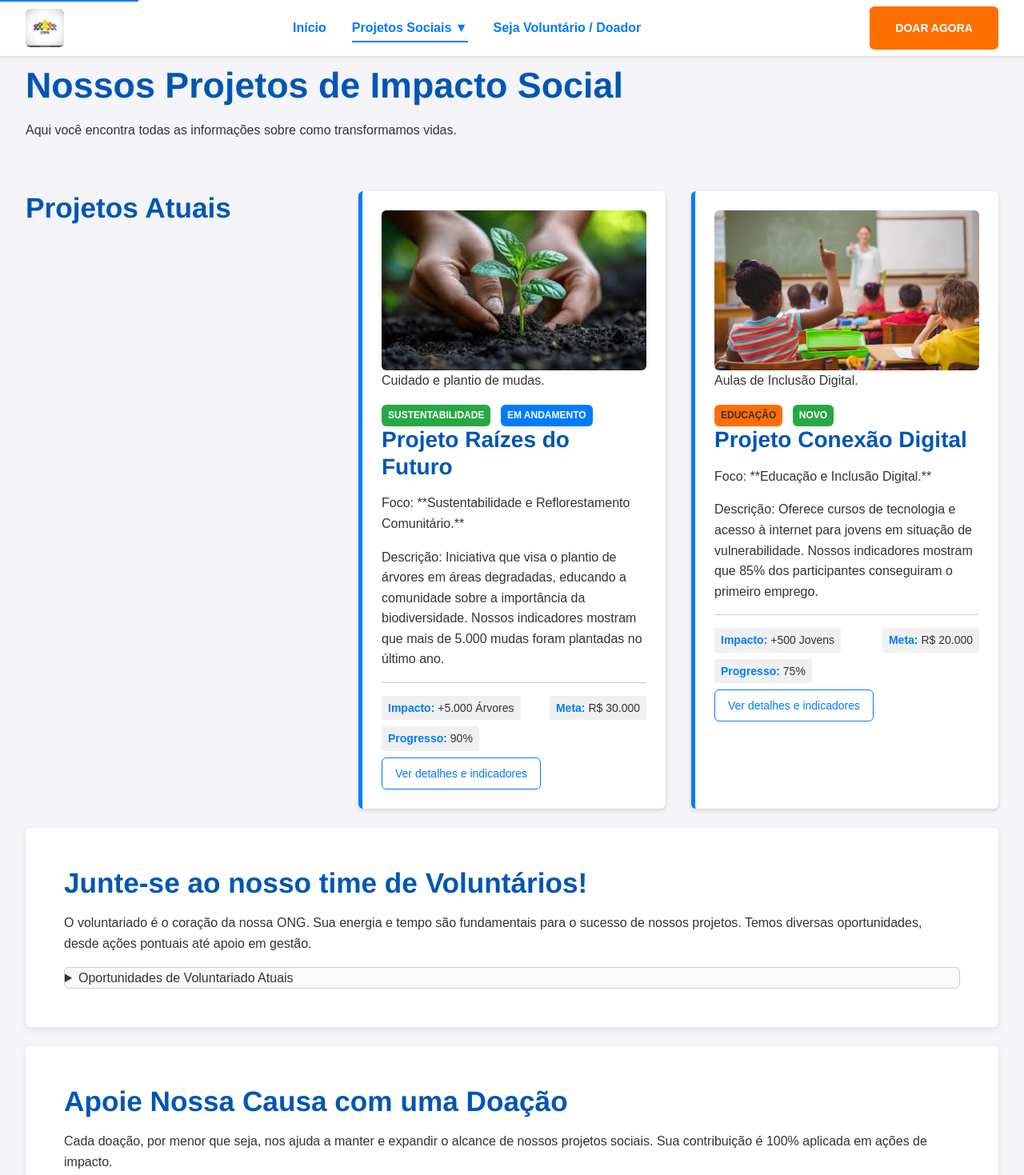
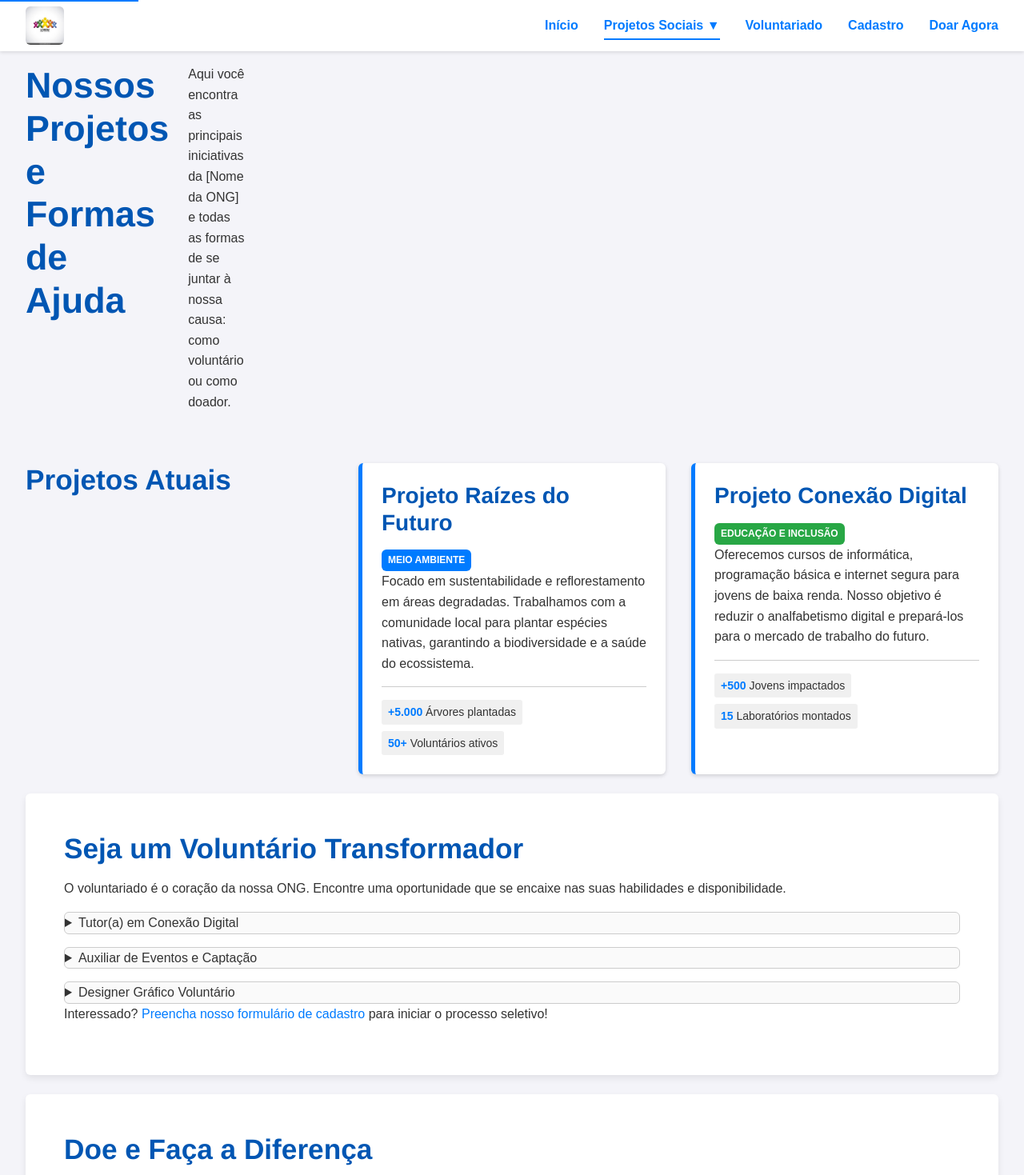
Before and after one commit to celsorrb/plataforma-ong-parte-2, a plain HTML site: page projetos.html in a window 1280 px wide. Shown: the top 1469 px of the page at 80% size. Drawn offline with Linux system fonts and the light colour scheme.

Commit message:
Update projetos.html

```diff
--- a/projetos.html
+++ b/projetos.html
@@ -27,74 +27,69 @@
                         <li><a href="projetos.html#conexao">Conexão Digital</a></li>
                     </ul>
                 </li>
-                <li><a href="cadastro.html">Seja Voluntário / Doador</a></li>
+                <li><a href="#voluntariado">Voluntariado</a></li>
+                <li><a href="cadastro.html">Cadastro</a></li>
+                <li><a href="#doacao" class="cta-header">Doar Agora</a></li>
             </ul>
         </nav>
-        <a href="cadastro.html" class="cta-button cta-header">Doar Agora</a>
     </header>
 
     <main id="conteudo-principal">
-        <hgroup style="grid-column: 1 / -1;">
-            <h1>Nossos Projetos de Impacto Social</h1>
-            <p>Aqui você encontra todas as informações sobre como transformamos vidas.</p>
-        </hgroup>
+        <h1>Nossos Projetos e Formas de Ajuda</h1>
+        <p class="large-text">Aqui você encontra as principais iniciativas da [Nome da ONG] e todas as formas de se juntar à nossa causa: como voluntário ou como doador.</p>
 
         <section id="projetos-em-destaque">
             <h2>Projetos Atuais</h2>
+
             <article class="projeto" id="raizes">
-                <figure>
-                    <img src="img/projeto1.jpg" alt="Mãos plantando uma muda verde no solo, simbolizando sustentabilidade.">
-                    <figcaption>Cuidado e plantio de mudas.</figcaption>
-                </figure>
-                <span class="badge badge-secundaria">Sustentabilidade</span>
-                <span class="badge badge-primaria">Em Andamento</span>
-                <h3>Projeto Raízes do Futuro</h3>
-                <p>Foco: **Sustentabilidade e Reflorestamento Comunitário.**</p>
-                <p>Descrição: Iniciativa que visa o plantio de árvores em áreas degradadas, educando a comunidade sobre a importância da biodiversidade. Nossos indicadores mostram que mais de 5.000 mudas foram plantadas no último ano.</p>
-                <div class="indicadores">
-                    <span><strong>Impacto:</strong> +5.000 Árvores</span>
-                    <span><strong>Meta:</strong> R$ 30.000</span>
-                    <span><strong>Progresso:</strong> 90%</span>
+                <div class="projeto-content">
+                    <h3>Projeto Raízes do Futuro</h3>
+                    <span class="badge badge-primaria">Meio Ambiente</span>
+                    <p>Focado em sustentabilidade e reflorestamento em áreas degradadas. Trabalhamos com a comunidade local para plantar espécies nativas, garantindo a biodiversidade e a saúde do ecossistema.</p>
+                    <div class="indicadores">
+                        <span><strong>+5.000</strong> Árvores plantadas</span>
+                        <span><strong>50+</strong> Voluntários ativos</span>
+                    </div>
                 </div>
-                <a href="#" class="details-link">Ver detalhes e indicadores</a>
             </article>
 
             <article class="projeto" id="conexao">
-                <figure>
-                    <img src="img/projeto-educacao.jpg" alt="Foto de crianças estudando em uma sala de aula.">
-                    <figcaption>Aulas de Inclusão Digital.</figcaption>
-                </figure>
-                <span class="badge badge-alerta">Educação</span>
-                <span class="badge badge-secundaria">Novo</span>
-                <h3>Projeto Conexão Digital</h3>
-                <p>Foco: **Educação e Inclusão Digital.**</p>
-                <p>Descrição: Oferece cursos de tecnologia e acesso à internet para jovens em situação de vulnerabilidade. Nossos indicadores mostram que 85% dos participantes conseguiram o primeiro emprego.</p>
-                <div class="indicadores">
-                    <span><strong>Impacto:</strong> +500 Jovens</span>
-                    <span><strong>Meta:</strong> R$ 20.000</span>
-                    <span><strong>Progresso:</strong> 75%</span>
+                <div class="projeto-content">
+                    <h3>Projeto Conexão Digital</h3>
+                    <span class="badge badge-secundaria">Educação e Inclusão</span>
+                    <p>Oferecemos cursos de informática, programação básica e internet segura para jovens de baixa renda. Nosso objetivo é reduzir o analfabetismo digital e prepará-los para o mercado de trabalho do futuro.</p>
+                    <div class="indicadores">
+                        <span><strong>+500</strong> Jovens impactados</span>
+                        <span><strong>15</strong> Laboratórios montados</span>
+                    </div>
                 </div>
-                <a href="#" class="details-link">Ver detalhes e indicadores</a>
             </article>
         </section>
 
         <section id="voluntariado">
-            <h2>Junte-se ao nosso time de Voluntários!</h2>
-            <p>O voluntariado é o coração da nossa ONG. Sua energia e tempo são fundamentais para o sucesso de nossos projetos. Temos diversas oportunidades, desde ações pontuais até apoio em gestão.</p>
+            <h2>Seja um Voluntário Transformador</h2>
+            <p class="large-text">O voluntariado é o coração da nossa ONG. Encontre uma oportunidade que se encaixe nas suas habilidades e disponibilidade.</p>
 
             <details>
-                <summary>Oportunidades de Voluntariado Atuais</summary>
-                <ul>
-                    <li>Tutor(a) em Matemática (Online)</li>
-                    <li>Auxiliar de Eventos (Presencial)</li>
-                    <li>Designer Gráfico (Remoto)</li>
-                </ul>
-                <p>Interessado? <a href="cadastro.html" class="cta-link">Faça seu Cadastro como Voluntário</a>.</p>
+                <summary>Tutor(a) em Conexão Digital</summary>
+                <p>Apoie nossas aulas de informática. Requisitos: Conhecimento básico em pacote Office ou programação.</p>
             </details>
+
+            <details>
+                <summary>Auxiliar de Eventos e Captação</summary>
+                <p>Ajude na organização de eventos, feiras e campanhas de arrecadação. Requisitos: Boa comunicação e proatividade.</p>
+            </details>
+
+            <details>
+                <summary>Designer Gráfico Voluntário</summary>
+                <p>Ajude-nos na criação de materiais de divulgação para redes sociais e relatórios. Requisitos: Domínio em ferramentas de edição.</p>
+            </details>
+
+            <p>Interessado? <a href="cadastro.html">Preencha nosso formulário de cadastro</a> para iniciar o processo seletivo!</p>
         </section>
 
         <section id="doacao">
-            <h2>Apoie Nossa Causa com uma Doação</h2>
+            <h2>Doe e Faça a Diferença</h2>
             <p>Cada doação, por menor que seja, nos ajuda a manter e expandir o alcance de nossos projetos sociais. Sua contribuição é 100% aplicada em ações de impacto.</p>
             <form action="cadastro.html" method="get">
                 <fieldset>
@@ -119,8 +114,7 @@
     </main>
 
     <footer>
-        <p>&copy; 2024 [Nome da ONG]. Todos os direitos reservados. | <a href="#">Termos de Uso</a></p>
+        <p>&copy; 2024 [Nome da ONG]. Todos os direitos reservados. | <a href="#">Termos de Uso</a> | <a href="#">Política de Privacidade</a></p>
     </footer>
-    <script src="js/script.js"></script>
 </body>
 </html>
```
